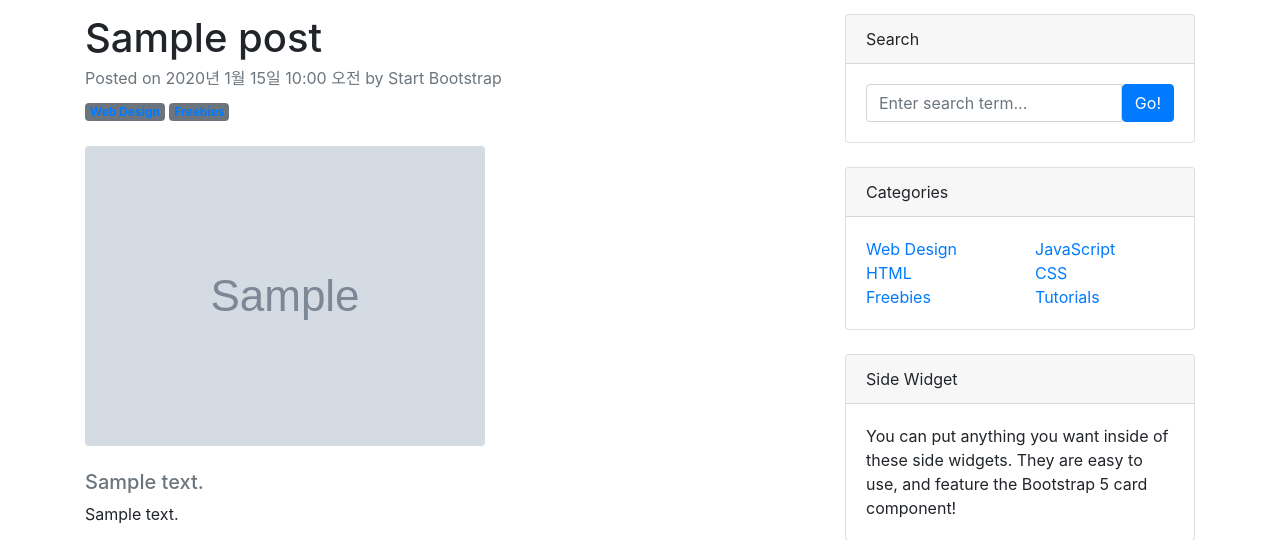
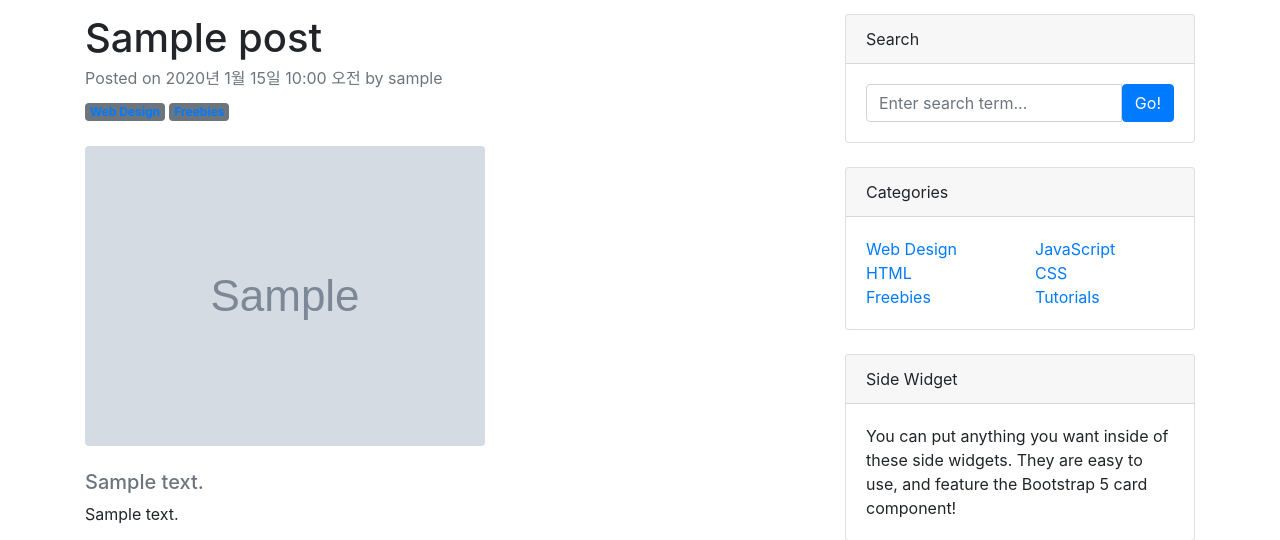
Before and after one commit to binibin-k/doit_django, a Django app: template blog/templates/blog/post_detail.html in a window 1280 px wide. Shown: the part 56-596 px from the top of the page. Run offline with Django 4.2, Linux system fonts and the light colour scheme; tables that the repository leaves empty hold one stand-in row (values such as "Sample post"); the template is opened without the code that fills it: values that come from a table or form of the project are taken from there, most other values are stand-ins (such as "Sample title", 1, 10 or a date in 2020); grey boxes marked "Sample" are stand-in pictures; grey boxes labelled with a size stand in for pictures from a placeholder-image service; some libraries are stand-ins or nearby versions.

Commit message:
author 필드 추가

```diff
--- a/blog/models.py
+++ b/blog/models.py
@@ -1,4 +1,5 @@
 from django.db import models
+from django.contrib.auth.models import User
 import os
 
 # Create your models here.
@@ -12,10 +13,11 @@ class Post(models.Model):
 
     created_at = models.DateTimeField(auto_now_add=True)
     updated_at = models.DateTimeField(auto_now=True)
-    # author: 추후 작성 예정
+
+    author = models.ForeignKey(User, on_delete=models.CASCADE)
 
     def __str__(self):
-        return f'[{self.pk}] {self.title}'
+        return f'[{self.pk}] {self.title} :: {self.author}'
 
     def get_absolute_url(self): # 모델의 레코드별 URL 생성 규칙을 정의
         return f'/blog/{self.pk}' # 각 레코드의 pk값이 넘어온다
--- a/blog/templates/blog/post_detail.html
+++ b/blog/templates/blog/post_detail.html
@@ -11,7 +11,7 @@
                 <!-- Post title-->
                 <h1 class="fw-bolder mb-1">{{ post.title }}</h1>
                 <!-- Post meta content-->
-                <div class="text-muted fst-italic mb-2">Posted on {{ post.created_at }} by Start Bootstrap</div>
+                <div class="text-muted fst-italic mb-2">Posted on {{ post.created_at }} by {{ post.author }}</div>
                 <!-- Post categories-->
                 <a class="badge bg-secondary text-decoration-none link-light" href="#!">Web Design</a>
                 <a class="badge bg-secondary text-decoration-none link-light" href="#!">Freebies</a>
```
